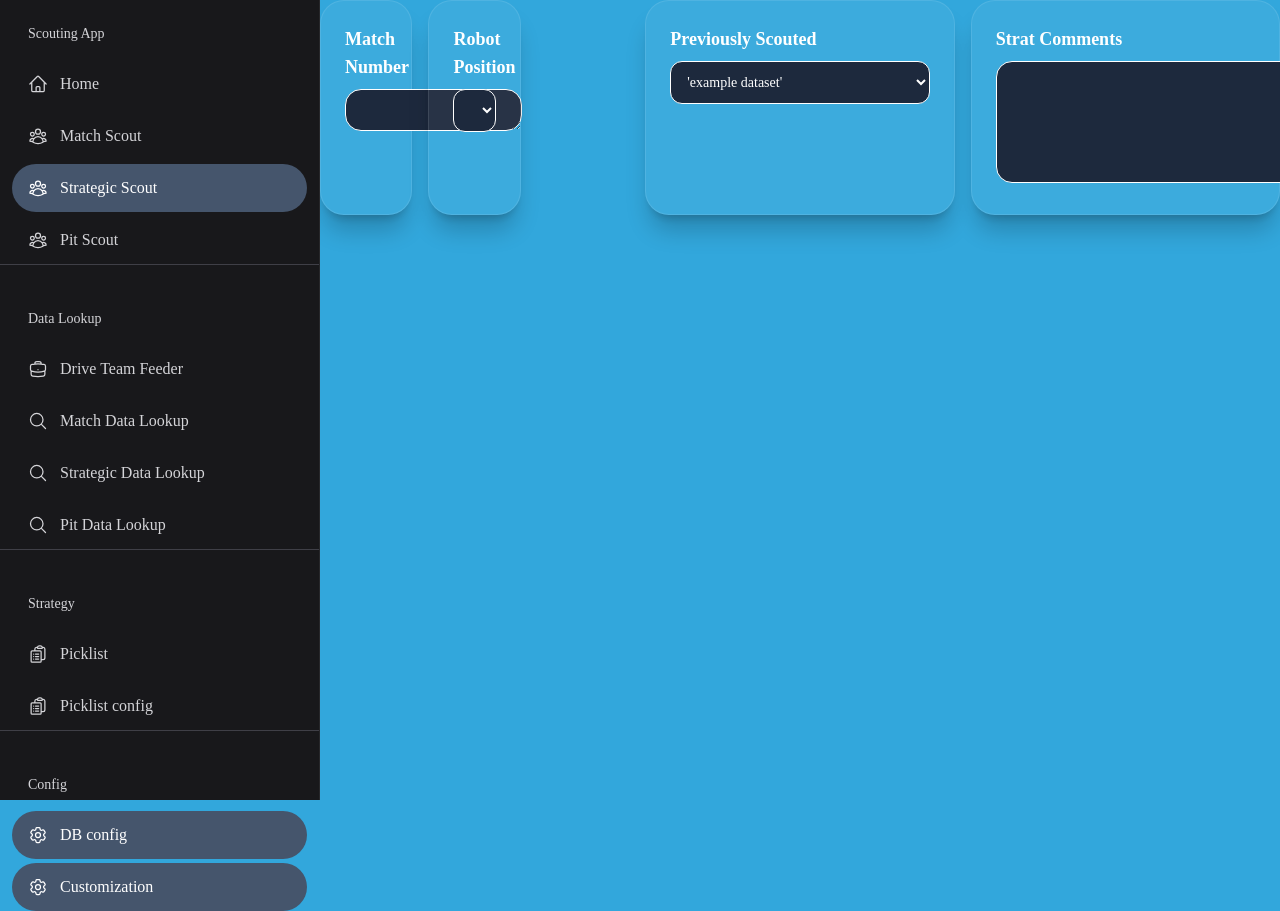
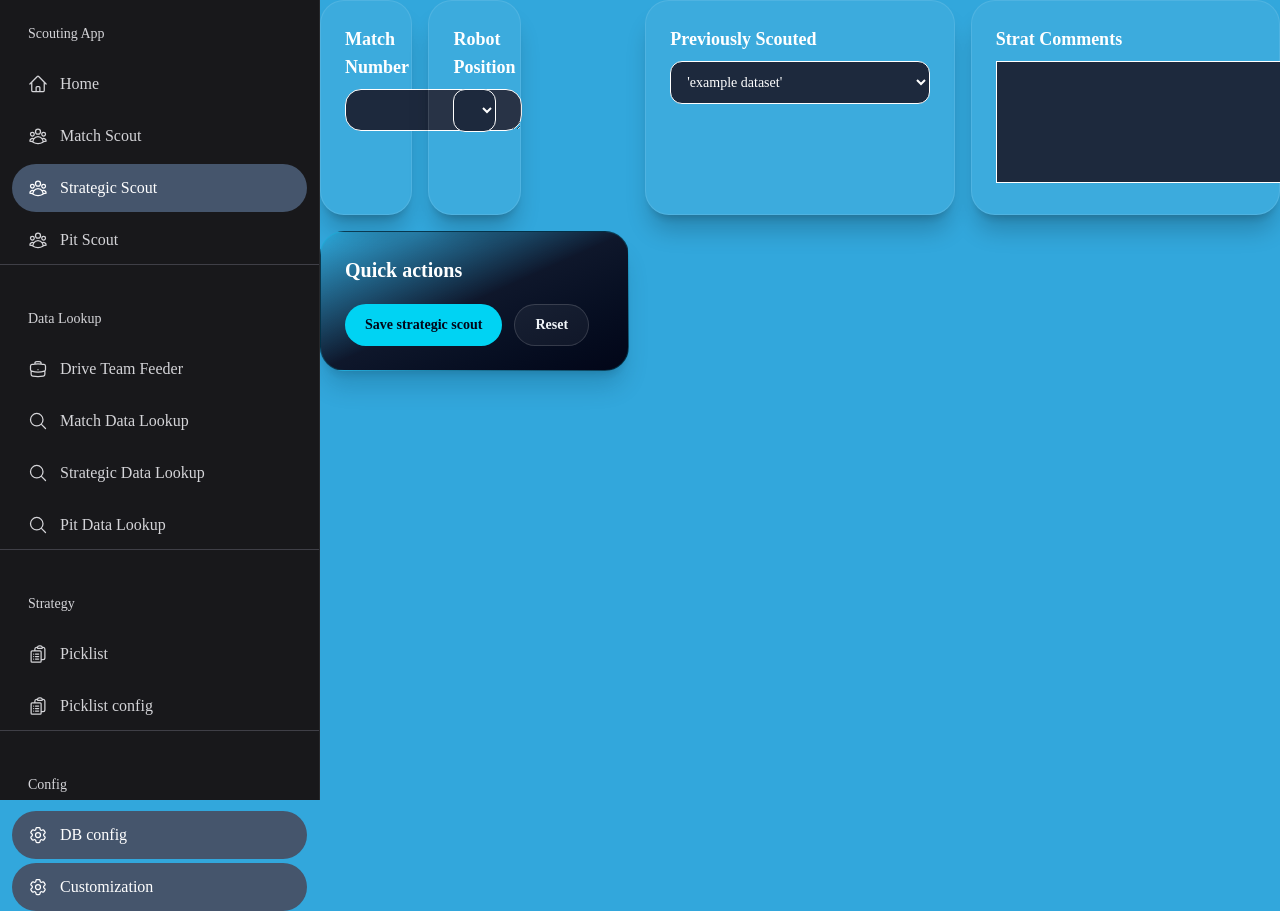
Before and after one commit to PhantomCatz/2027IntegratedScoutingApp, a React (Vite) app in the folder scoutingapp2027/client/: page /scouting/strategicscout in a window 1280 px wide. Built offline with nearby package versions, Linux system fonts and the light colour scheme.

Commit message:
Improved the strategic scout page

```diff
--- a/scoutingapp2027/client/src/pages/scouting/StrategicScoutPage.tsx
+++ b/scoutingapp2027/client/src/pages/scouting/StrategicScoutPage.tsx
@@ -35,11 +35,19 @@ export function StrategicScoutPage() {
           <h2 className="text-lg font-bold text-white">Strat Comments</h2>
           <textarea
           rows={6}
-          cols={100}
-          className="mt-2 text-sm text-white text-slate-400 bg-slate-800 rounded-2xl border border-white focus:border-white"
+          cols={45}
+          className="mt-2 text-sm text-white text-slate-400 bg-slate-800 rounded-1xl border border-white focus:border-white"
           value= {stratComments}
           onChange={(e) => setStratComments(e.target.value)}/>
         </article>
+
+        <aside className="rounded-3xl border border-cyan-400/20 bg-gradient-to-br from-cyan-400/10 via-slate-900 to-slate-950 p-6 shadow-xl shadow-cyan-950/20">
+          <h2 className="text-xl font-bold text-white">Quick actions</h2>
+          <div className="mt-5 flex flex-wrap gap-3">
+            <button className="rounded-full bg-cyan-400 px-5 py-2.5 text-sm font-semibold text-slate-950">Save strategic scout</button>
+            <button className="rounded-full border border-white/15 bg-white/5 px-5 py-2.5 text-sm font-semibold text-slate-100">Reset</button>
+          </div>
+        </aside>
     </section>
   )
 }
```
